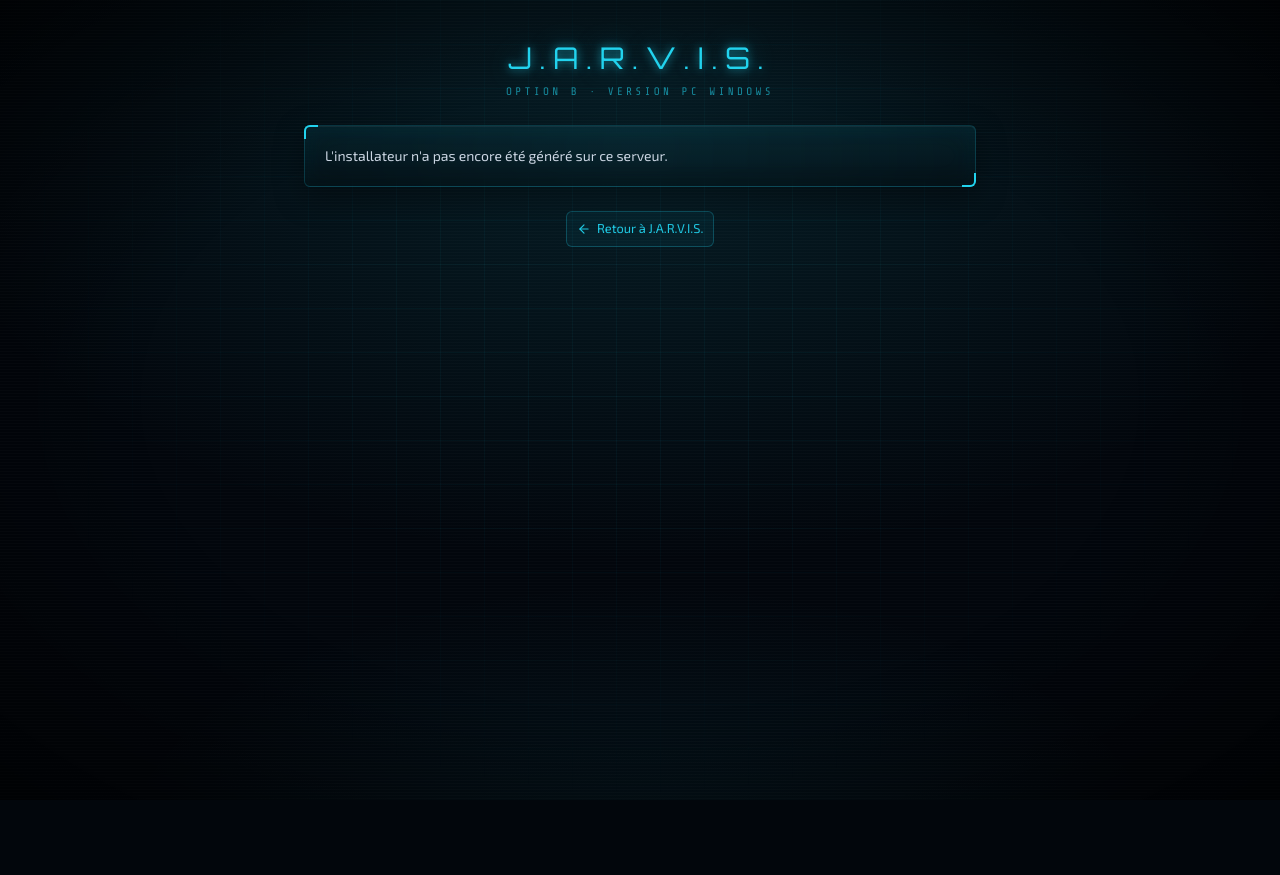
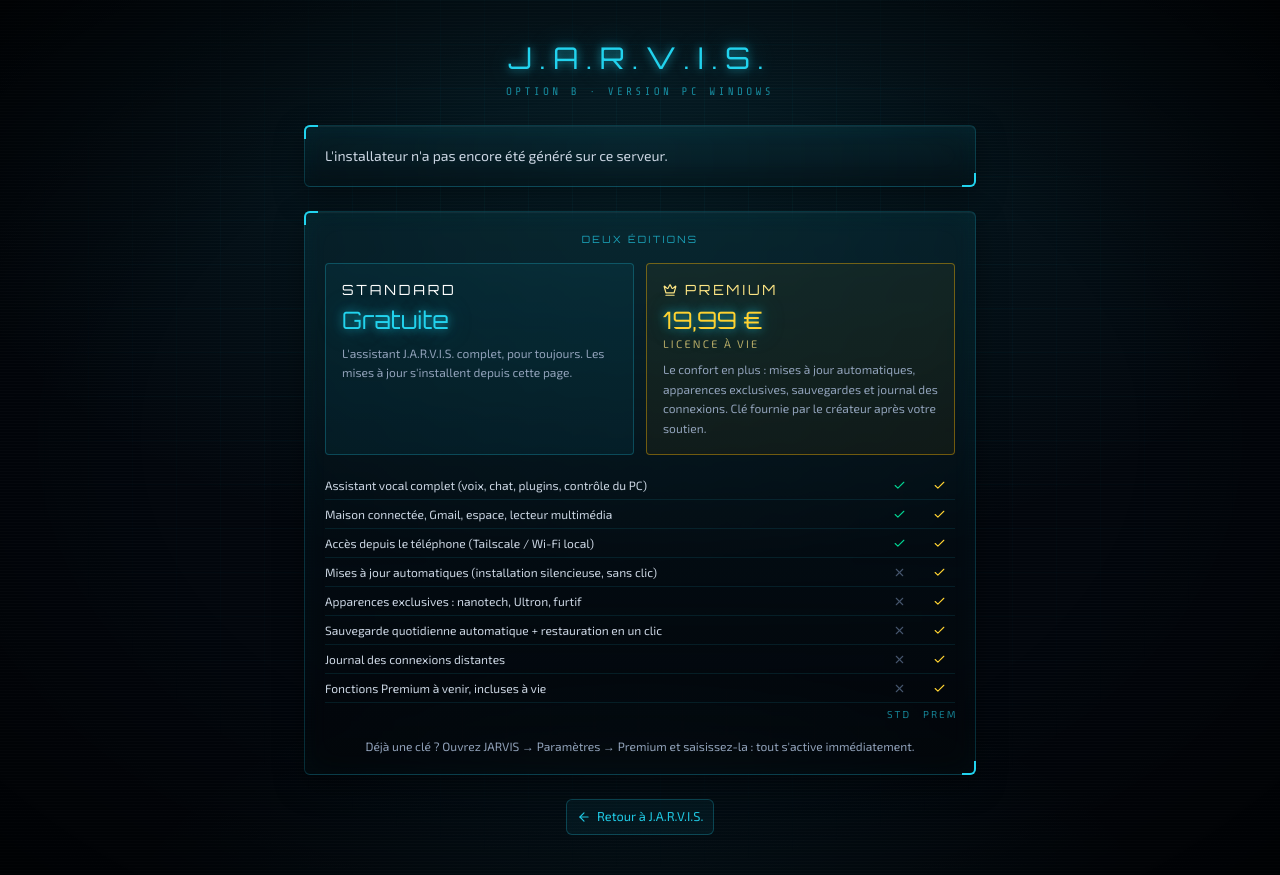
Before and after one commit to Glnathan/J.A.V.I.S-IA-, a Next.js app: page /telecharger in a window 1280 px wide. Before the commit the page ends 800 px from the top, so only its background shows below. Built offline with nearby package versions, Linux system fonts and the light colour scheme.

Commit message:
Commercialisation Premium : prix affiche (PREMIUM_PRICE, 19,99 EUR a vie), comparatif des editions sur /telecharger, message d accueil parle et eclair d or a l activation d une cle - v1.16.0

```diff
--- a/src/components/jarvis/JarvisApp.tsx
+++ b/src/components/jarvis/JarvisApp.tsx
@@ -1373,10 +1373,22 @@
   const onSettingsSaved = (p: SettingsPayload) => {
     const prevEngine = payloadRef.current?.settings.sttEngine;
     const prevSttOk = payloadRef.current?.stt.available;
+    const wasPremium = payloadRef.current?.settings.premiumActive ?? false;
     if (prevEngine !== p.settings.sttEngine) engineFailedRef.current = false;
     const engineChanged = prevEngine !== p.settings.sttEngine || prevSttOk !== p.stt.available;
     payloadRef.current = p;
     setPayload(p);
+    if (!wasPremium && p.settings.premiumActive) {
+      // Activation de la licence : message d'accueil Premium, voix et éclair doré éphémère.
+      const { sir } = addressOf(p);
+      const text = `Bienvenue dans l'édition Premium, ${sir}. Merci de votre confiance : mises à jour automatiques, apparences exclusives, sauvegardes quotidiennes et journal des connexions sont désormais actifs — pour toujours. Je m'occupe de tout.`;
+      setMessages((m) => [...m, { id: uid(), role: "assistant", content: text, source: "local", createdAt: Date.now() }]);
+      sfx.success();
+      speak(text);
+      const prev = baseThemeRef.current;
+      applyTheme("gold");
+      themeTimerRef.current = setTimeout(() => applyTheme(prev), 6000);
+    }
     if (p.settings.autoSpeak === mutedRef.current) setMute(!p.settings.autoSpeak, false, true);
     if (p.settings.wakeWord !== wakeRef.current) setWake(p.settings.wakeWord, false);
     else if (engineChanged && wakeRef.current) {
--- a/src/components/jarvis/TelechargerView.tsx
+++ b/src/components/jarvis/TelechargerView.tsx
@@ -1,9 +1,22 @@
 "use client";
 
-import { ArrowLeft, Loader2 } from "lucide-react";
+import { ArrowLeft, Check, Crown, Loader2, X } from "lucide-react";
 import { useEffect, useState } from "react";
 import type { DownloadItem } from "@/lib/types";
+import { PREMIUM_PRICE } from "@/lib/premium";
 import { InstallerDownloads } from "./settings/DownloadButtons";
+
+/** Comparatif des éditions : les fonctions de base sont identiques, Premium ajoute le confort. */
+const EDITIONS: { label: string; standard: boolean; premium: boolean }[] = [
+  { label: "Assistant vocal complet (voix, chat, plugins, contrôle du PC)", standard: true, premium: true },
+  { label: "Maison connectée, Gmail, espace, lecteur multimédia", standard: true, premium: true },
+  { label: "Accès depuis le téléphone (Tailscale / Wi-Fi local)", standard: true, premium: true },
+  { label: "Mises à jour automatiques (installation silencieuse, sans clic)", standard: false, premium: true },
+  { label: "Apparences exclusives : nanotech, Ultron, furtif", standard: false, premium: true },
+  { label: "Sauvegarde quotidienne automatique + restauration en un clic", standard: false, premium: true },
+  { label: "Journal des connexions distantes", standard: false, premium: true },
+  { label: "Fonctions Premium à venir, incluses à vie", standard: false, premium: true },
+];
 
 export default function TelechargerView() {
   const [items, setItems] = useState<DownloadItem[] | null>(null);
@@ -51,6 +64,49 @@
             <InstallerDownloads installer={installer} source={source} />
           )}
         </div>
+
+        <div className="hud-panel space-y-4 p-5">
+          <div className="text-center">
+            <div className="label">Deux éditions</div>
+          </div>
+          <div className="grid gap-3 sm:grid-cols-2">
+            <div className="rounded border border-hud/25 bg-hud/5 p-4">
+              <div className="flex items-center gap-2 font-display text-sm tracking-[0.2em] text-white">STANDARD</div>
+              <div className="glow-text mt-1 font-display text-2xl text-hud">Gratuite</div>
+              <p className="mt-2 text-xs leading-relaxed text-slate-400">
+                L&apos;assistant J.A.R.V.I.S. complet, pour toujours. Les mises à jour s&apos;installent depuis cette page.
+              </p>
+            </div>
+            <div className="rounded border border-amber-400/40 bg-amber-400/5 p-4">
+              <div className="flex items-center gap-2 font-display text-sm tracking-[0.2em] text-amber-200">
+                <Crown size={14} /> PREMIUM
+              </div>
+              <div className="glow-text mt-1 font-display text-2xl text-amber-300">{PREMIUM_PRICE}</div>
+              <p className="text-[11px] uppercase tracking-[0.2em] text-amber-200/70">Licence à vie</p>
+              <p className="mt-2 text-xs leading-relaxed text-slate-400">
+                Le confort en plus : mises à jour automatiques, apparences exclusives, sauvegardes et journal des connexions.
+                Clé fournie par le créateur après votre soutien.
+              </p>
+            </div>
+          </div>
+          <div>
+            {EDITIONS.map((row) => (
+              <div key={row.label} className="flex items-center gap-2 border-b border-hud/10 py-1.5 text-xs last:border-0">
+                <span className="min-w-0 flex-1 text-slate-300">{row.label}</span>
+                <span className="grid w-8 shrink-0 justify-center">{row.standard ? <Check size={13} className="text-emerald-400" /> : <X size={13} className="text-slate-600" />}</span>
+                <span className="grid w-8 shrink-0 justify-center">{row.premium ? <Check size={13} className="text-amber-300" /> : <X size={13} className="text-slate-600" />}</span>
+              </div>
+            ))}
+            <div className="flex items-center gap-2 pt-1 text-[10px] uppercase tracking-[0.2em] text-hud/60">
+              <span className="min-w-0 flex-1" />
+              <span className="w-8 shrink-0 text-center">Std</span>
+              <span className="w-8 shrink-0 text-center">Prem</span>
+            </div>
+          </div>
+          <p className="text-center text-xs text-slate-400">
+            Déjà une clé ? Ouvrez JARVIS → Paramètres → Premium et saisissez-la : tout s&apos;active immédiatement.
+          </p>
+        </div>
         <div className="text-center">
           <a href="/" className="hud-btn">
             <ArrowLeft size={14} /> Retour à J.A.R.V.I.S.
--- a/src/components/jarvis/settings/PremiumTab.tsx
+++ b/src/components/jarvis/settings/PremiumTab.tsx
@@ -3,6 +3,7 @@
 import { CheckCircle2, Crown, Database, Download, ExternalLink, HardDriveDownload, Loader2, RefreshCw, XCircle } from "lucide-react";
 import { useEffect, useState } from "react";
 import type { SettingsPayload } from "@/lib/types";
+import { PREMIUM_PRICE } from "@/lib/premium";
 
 interface UpdateCheck {
   current: string;
@@ -162,7 +163,14 @@
       </div>
 
       <div className="space-y-3 rounded border border-hud/15 bg-black/20 p-4">
-        <div className="label">Clé Premium</div>
+        <div className="flex items-center justify-between gap-3">
+          <div className="label">Clé Premium</div>
+          <span className="font-display text-sm tracking-[0.15em] text-amber-300">{PREMIUM_PRICE}</span>
+        </div>
+        <p className="text-xs leading-relaxed text-slate-400">
+          Licence <b className="text-slate-200">à vie</b> : {PREMIUM_PRICE}, une seule fois. La clé est fournie par le créateur de J.A.R.V.I.S. après votre soutien —
+          saisissez-la ci-dessous pour tout activer.
+        </p>
         <div className="flex flex-wrap gap-2">
           <input
             className="hud-field font-mono uppercase"
--- a/src/lib/premium.ts
+++ b/src/lib/premium.ts
@@ -1,6 +1,9 @@
 // Licence J.A.R.V.I.S. Premium : clé au format JARVIS-XXXXX-XXXXX-XX (hors ligne, somme de contrôle).
 // Remarque : une validation 100 % hors ligne est symbolique ; un vrai contrôle d'accès passe par un
 // service en ligne (futur « service Premium »). Pour un projet personnel, c'est largement suffisant.
+
+/** Prix affiché de la licence Premium (à vie). Modifiez-le ici, il s'applique partout. */
+export const PREMIUM_PRICE = "19,99 €";
 
 const GROUP = "ABCDEFGHJKMNPQRSTUVWXYZ23456789"; // sans I, L, O, 0, 1 pour éviter les confusions
 const KEY_RE = new RegExp(`^JARVIS-([${GROUP}]{5})-([${GROUP}]{5})-(\\d{2})$`);
--- a/src/lib/version.ts
+++ b/src/lib/version.ts
@@ -1,3 +1,3 @@
 // Single source of truth for the application version (read by the desktop build script too).
-export const APP_VERSION = "1.15.0";
+export const APP_VERSION = "1.16.0";
 export const APP_NAME = "J.A.R.V.I.S.";
```
Also changed, not shown: 1 other file (tests, documents, lock files or other folders).
